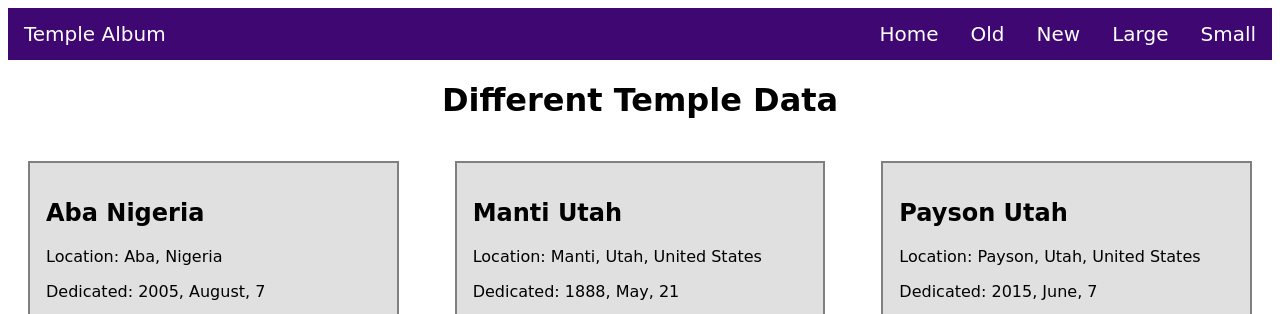
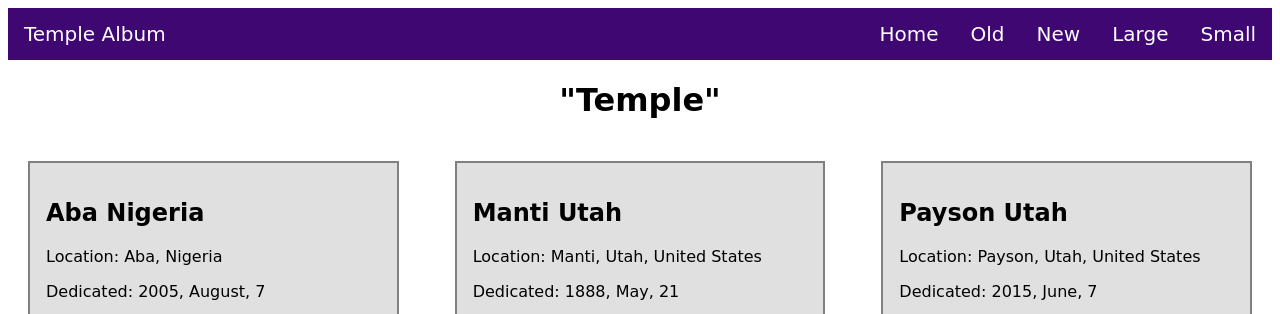
Before and after one commit to ojalex/wdd131, a plain HTML site: page filtered-temples.html in a window 1280 px wide. Shown: the top 314 px of the page. Drawn offline with Linux system fonts and the light colour scheme; a web font is replaced by a local one.

Commit message:
Errors corrected

```diff
--- a/filtered-temples.html
+++ b/filtered-temples.html
@@ -29,7 +29,7 @@
             </a>
         </nav>
     </header>
-    <h1 class="center">Different Temple Data</h1>
+    <h1 class="center">"Temple"</h1>
     <main class="filter">
         <h2>Temple Data</h2>
 
--- a/styles/filtered-temples-large.css
+++ b/styles/filtered-temples-large.css
@@ -18,4 +18,3 @@
     grid-template-columns: 1fr;
 }
 }
-}
--- a/styles/filtered-temples.css
+++ b/styles/filtered-temples.css
@@ -1,7 +1,6 @@
 
 body {
   font-family: "Edu AU VIC WA NT Pre", cursive;
-  font-optical-sizing: auto;
   font-weight: 400;
   font-style: normal;
 }
```
